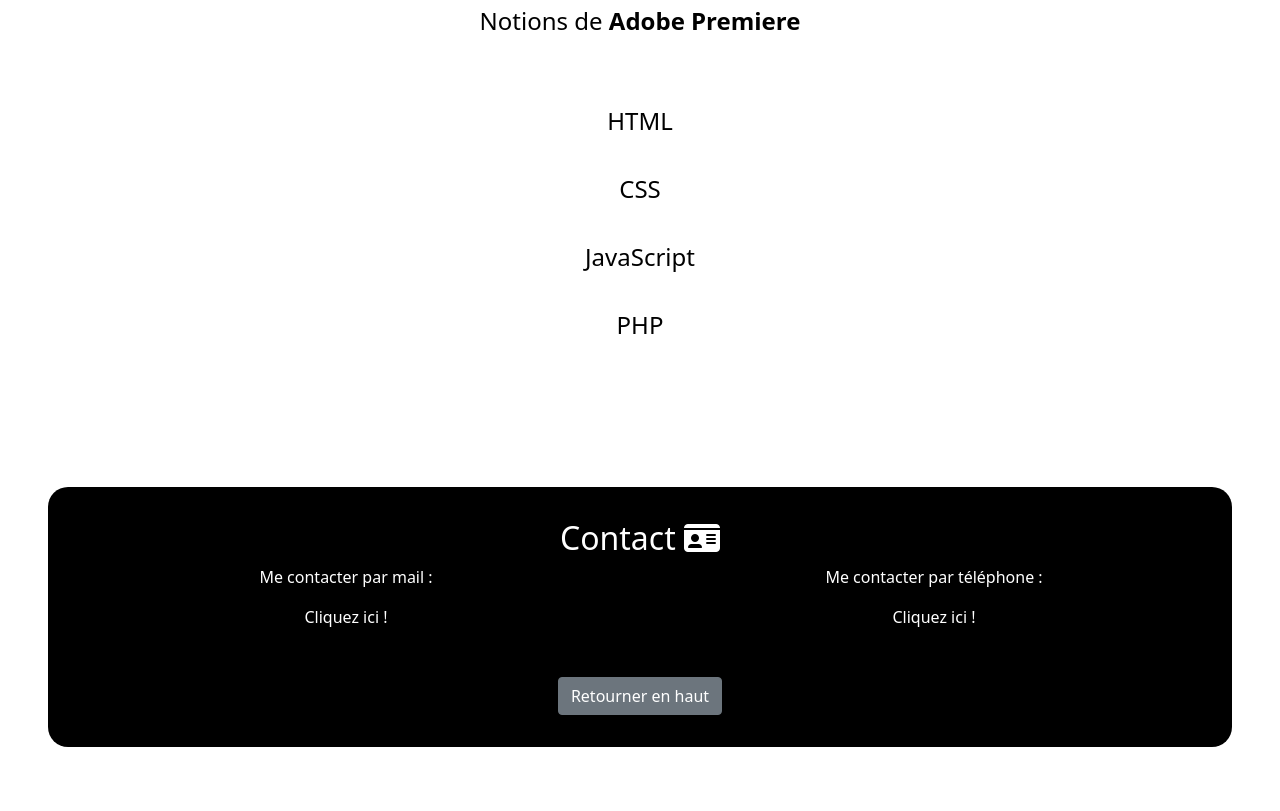
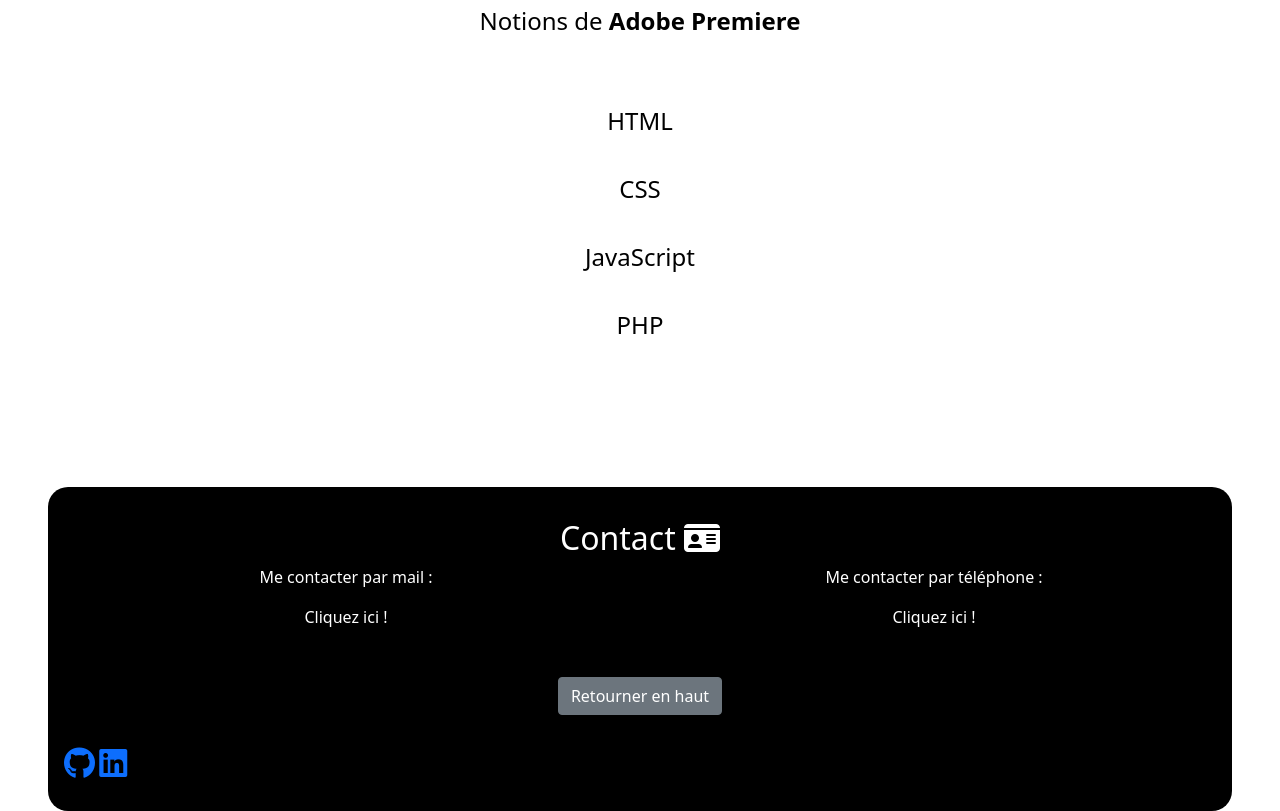
Before and after one commit to LuciaMendesCanastro/CV, a plain HTML site: page index.html in a window 1280 px wide. Shown: the part 3489-4300 px from the top of the page. Before the commit the page ends 4236 px from the top, so only its background shows below. Drawn offline with nearby package versions, Linux system fonts and the light colour scheme.

Commit message:
social-links

```diff
--- a/index.html
+++ b/index.html
@@ -242,10 +242,8 @@
 
             </div>
             <div class="haut"> <a href="#haut" class="btn btn-secondary button">Retourner en haut</a></div>
-
-            <div class="hidden">
-
-            </div>
+            <a target="blank" href="https://github.com/LuciaMendesCanastro" class="social-decoration"><i class="fab fa-2x fa-github social"></i></a>
+           <a target="blank" href="https://linkedin.com/in/lucia-mendes-canastro-94aa4a204" class="social-decoration"><i class="fab fa-2x fa-linkedin social"></i></a>
         </div>
     </footer>
     <script src="https://kit.fontawesome.com/cdf9c140ff.js" crossorigin="anonymous"></script>
--- a/style.css
+++ b/style.css
@@ -208,8 +208,19 @@ body {
     margin-top: 3rem;
     padding-bottom: 2rem;
 }
+.social {
+    text-decoration: none;
+    padding-bottom: 2rem;
+}
+.social:hover {
+    color: white;
+    transform: scale(1.3);
+    transition: 1s;
 
-
+}
+.social-decoration {
+    text-decoration: none;
+}
 
 
 @media screen and (min-width: 1400px) {
```
